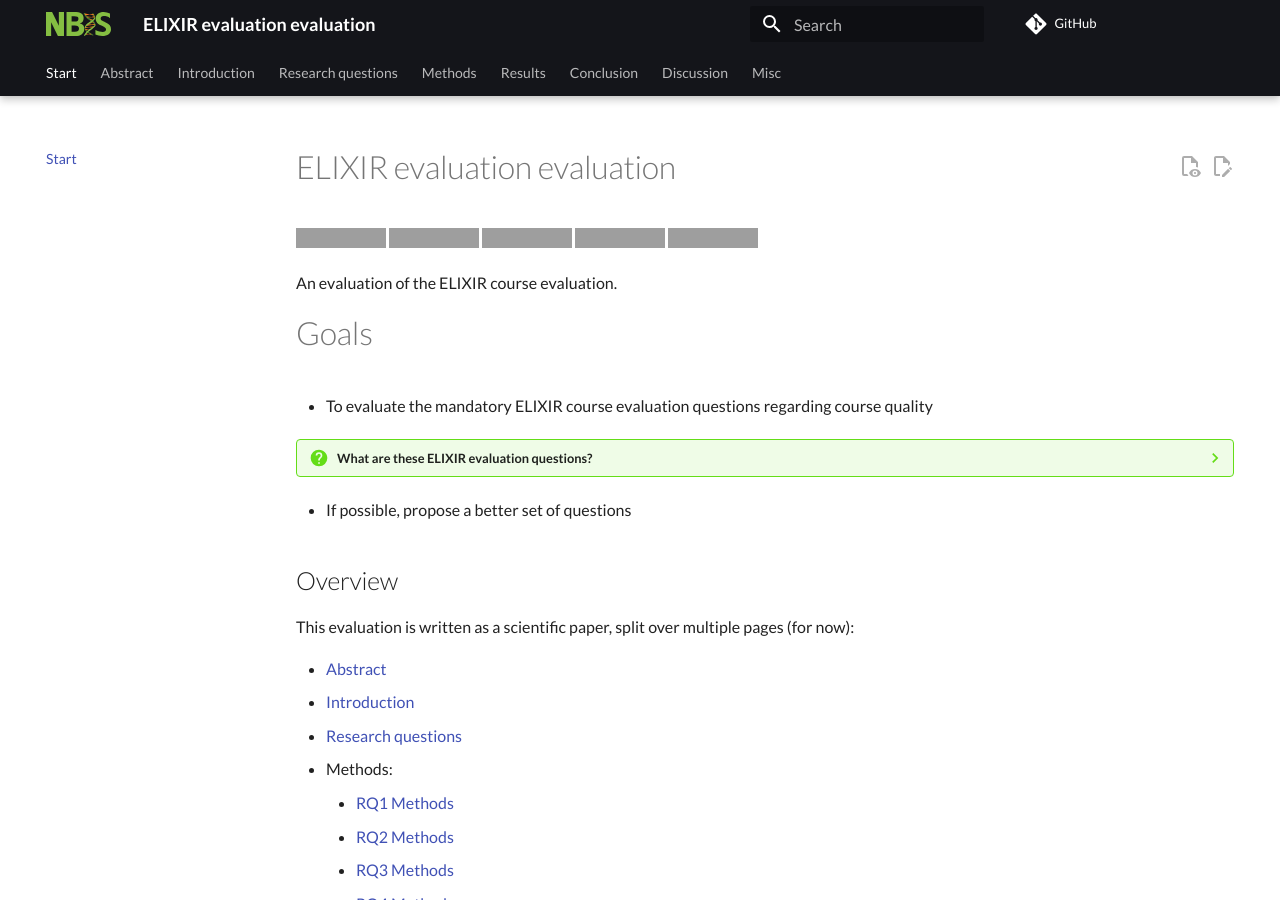
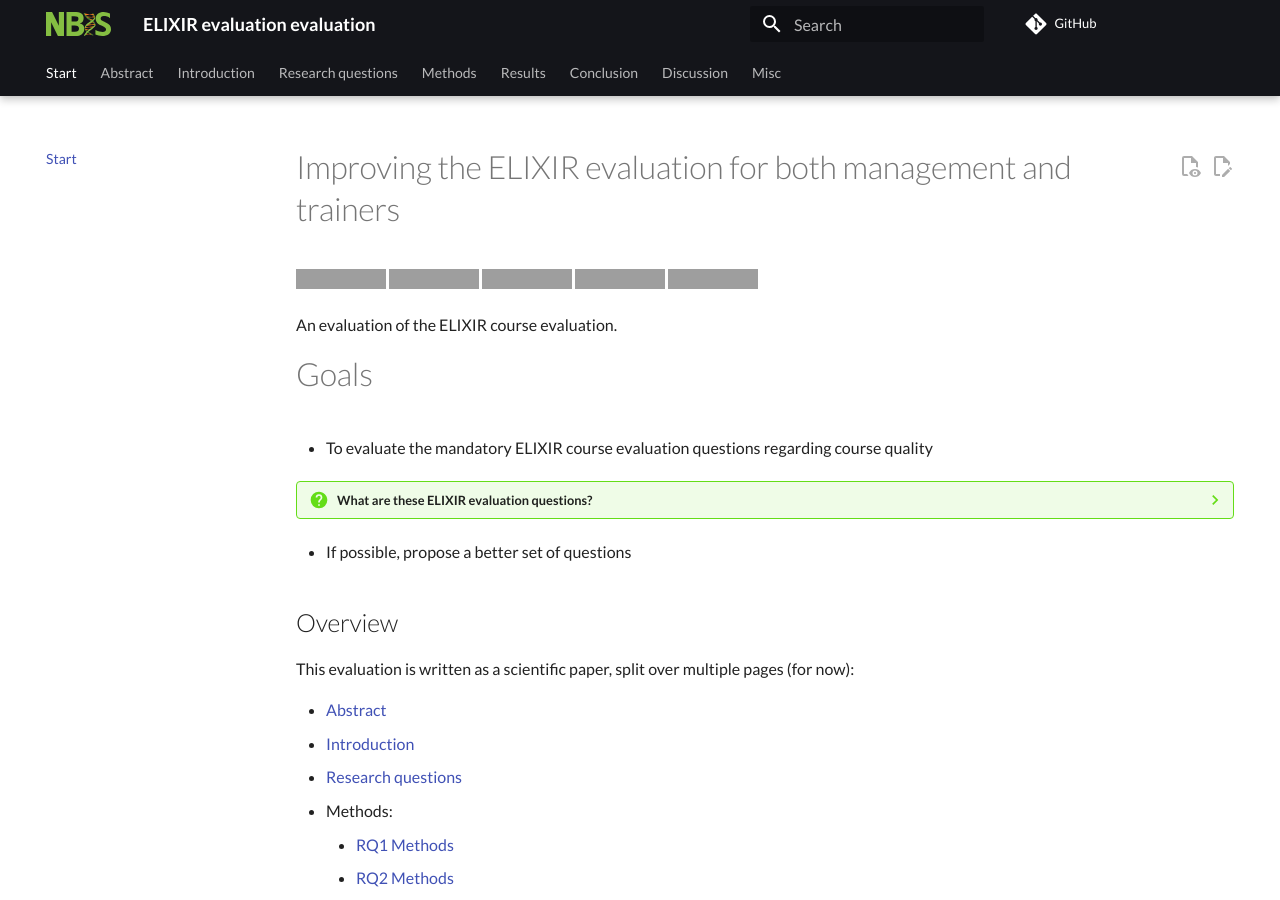
Before and after one commit to NBISweden/elixir_evaluation_evaluation, an MkDocs documentation site: the page built from docs/index.md, in a window 1280 px wide and 900 px high, cut to the strip 0-900 px from the top of the window. Built offline with MkDocs 1.6.1 and Material for MkDocs 9.7.7, drawn with Linux system fonts in a browser that asks for light colours; comment, search, counter and statistics services are not loaded; grey boxes are pictures that could not be loaded.

Commit message:
Changed title #2

```diff
--- a/docs/index.md
+++ b/docs/index.md
@@ -1,4 +1,4 @@
-# ELIXIR evaluation evaluation
+# Improving the ELIXIR evaluation for both management and trainers
 
 <!-- markdownlint-disable MD013 --><!-- Badges cannot be split up over lines, hence will break 80 characters per line -->
 
```
Also changed, not shown: README.md (+1 -1 lines).
